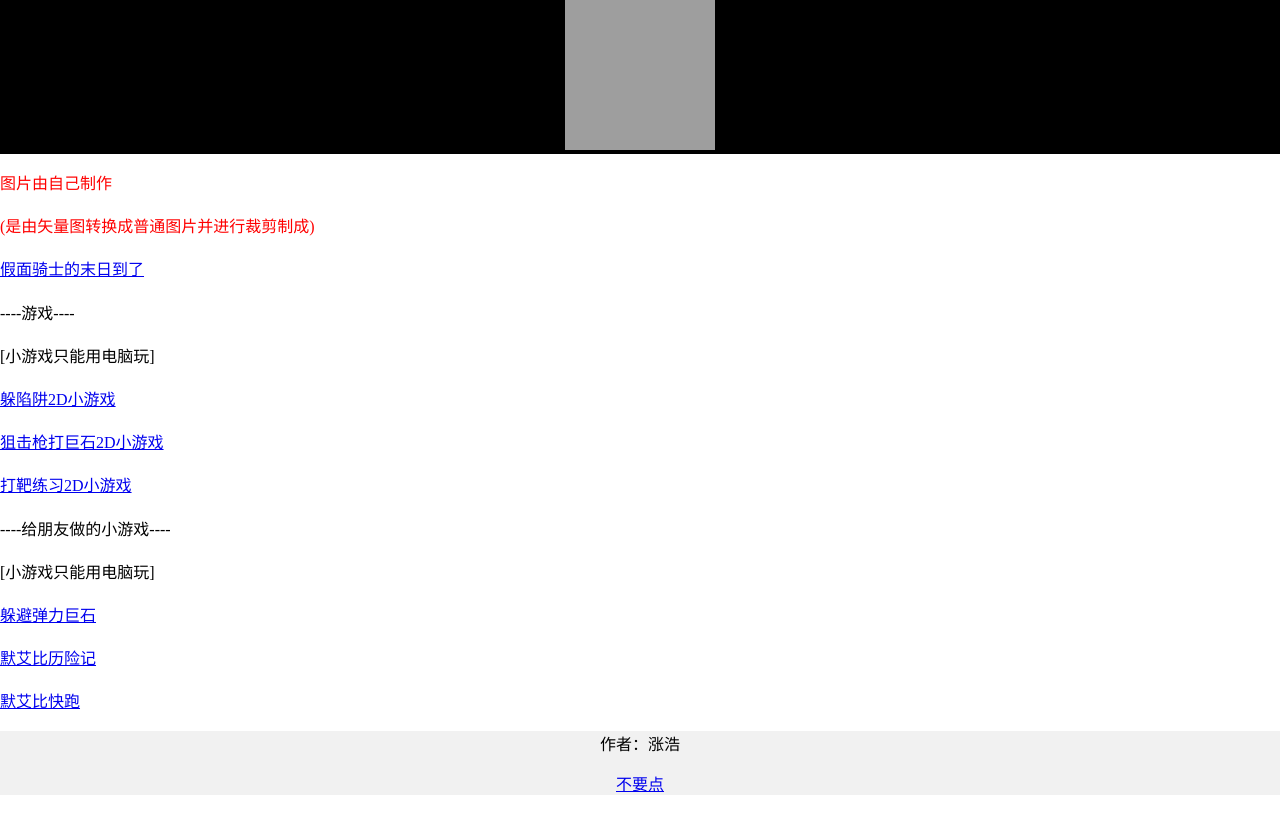
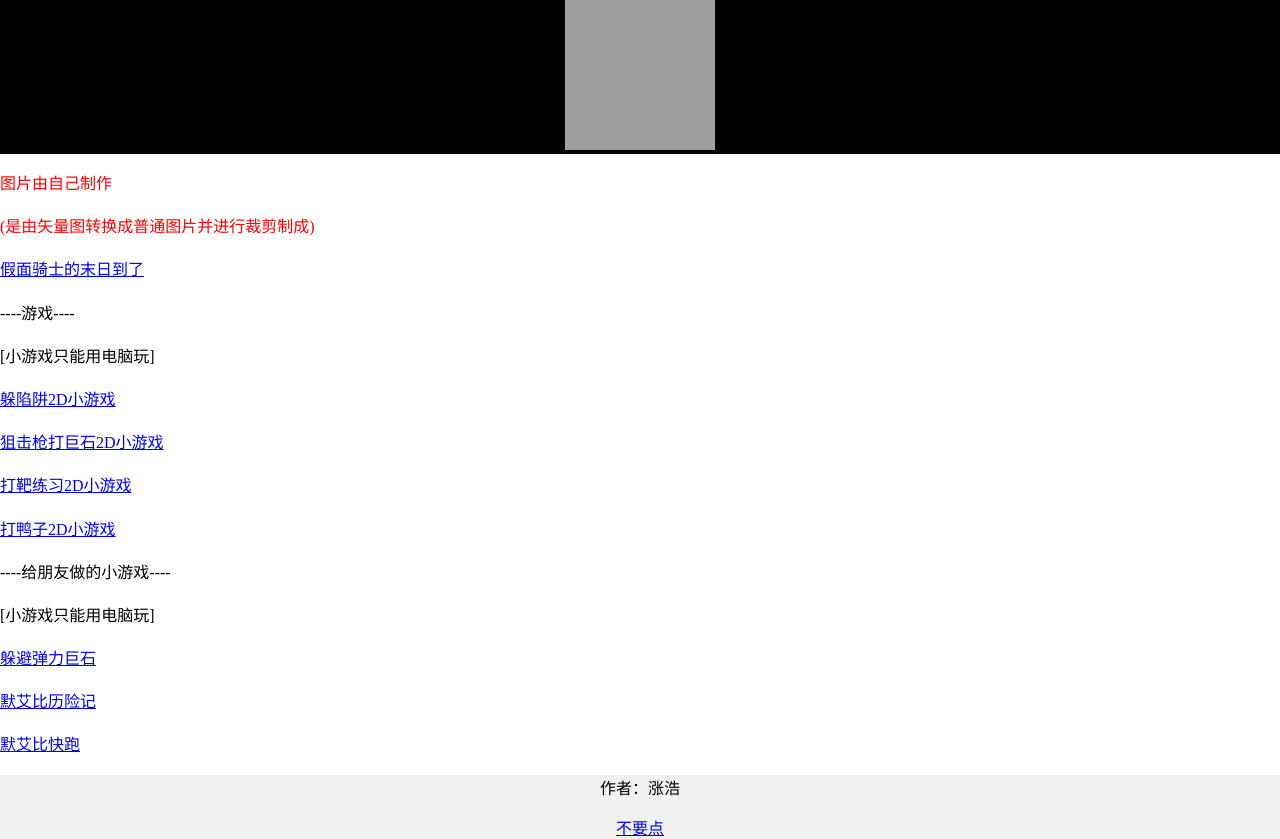
Before and after one commit to Haohaoz0511/my_website, a plain HTML site: page index.html in a window 1280 px wide. Before the commit the page ends 800 px from the top, so only its background shows below. Drawn offline with Linux system fonts and the light colour scheme; grey boxes are pictures that could not be loaded.

Commit message:
Add files via upload

```diff
--- a/index.html
+++ b/index.html
@@ -48,6 +48,10 @@
      <a href="https://haohaoz0511.github.io/game6/">
       打靶练习2D小游戏
      </a>
+     <p> </p>
+     <a href="https://haohaoz0511.github.io/game7/">
+      打鸭子2D小游戏
+     </a>
   </div>
    <div style="
    max-width: 700xp;
```
